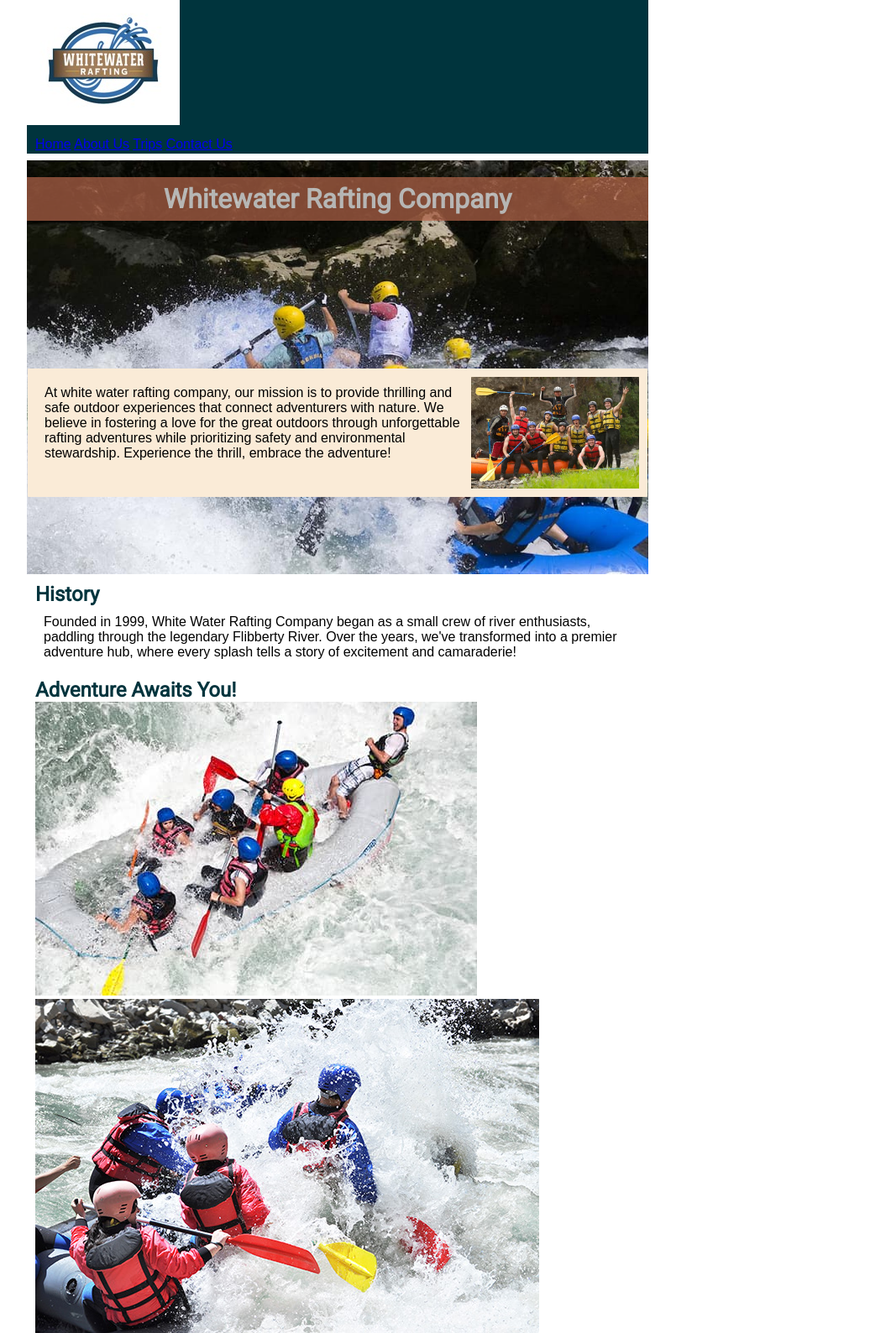
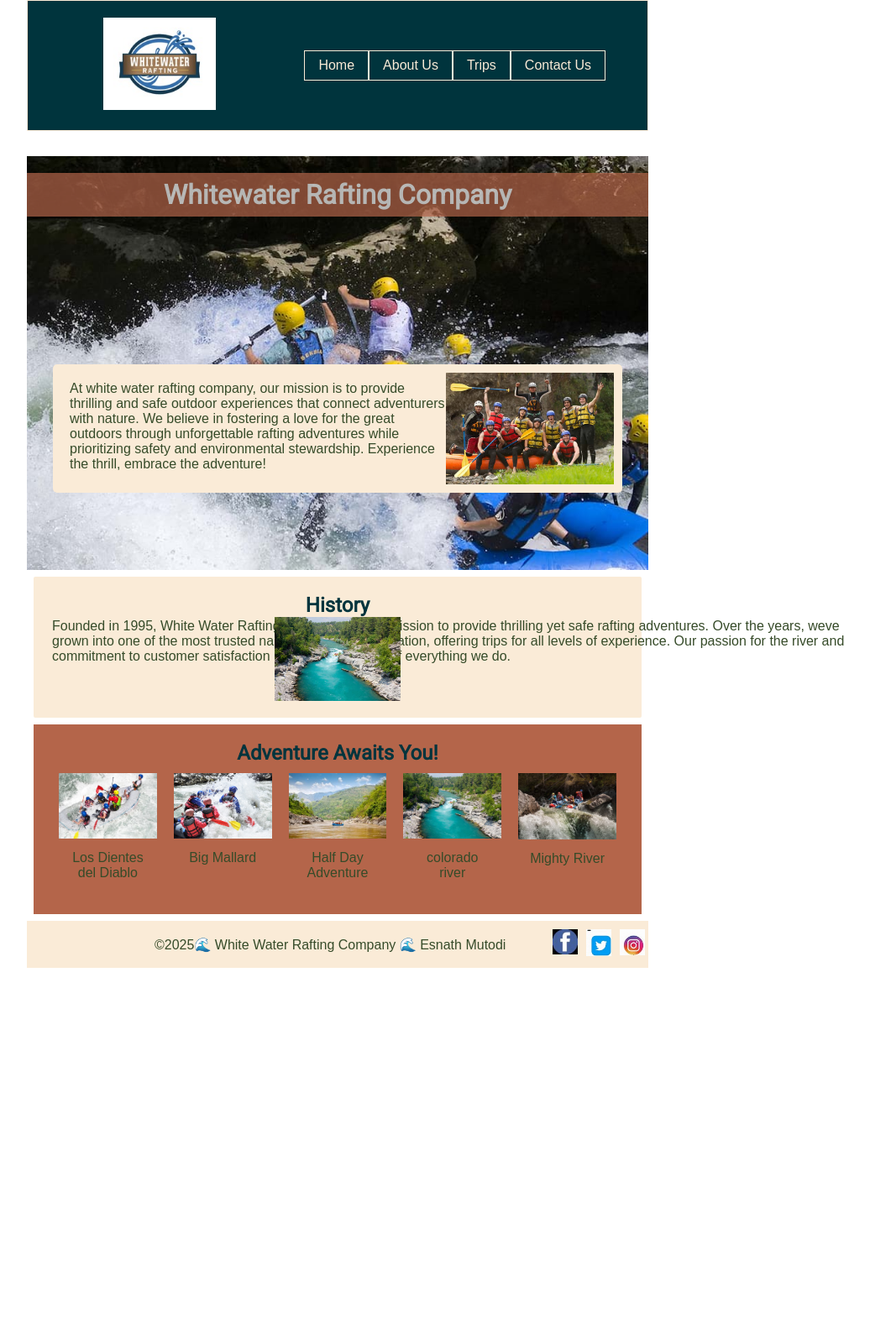
Before and after one commit to Esnath164/wdd130, a plain HTML site: page wwr/about.html in a window 1280 px wide. Shown: the top 1588 px of the page at 84% size, without its empty margins (238-1274 px from the left). After the commit the page ends 1153 px from the top, so only its background shows below. Drawn offline with Linux system fonts and the light colour scheme.

Commit message:
commited

```diff
--- a/wwr/about.html
+++ b/wwr/about.html
@@ -13,16 +13,18 @@
 
 </head>
 <body>
-    <header>
+   <header class="site-header">
+  <div class="logo">
     <img src="images/whitewater.jpg" alt="Rafting company logo">
-      <nav>
+  </div>
+  <nav class="main-nav">
     <a href="index.html">Home</a>
     <a href="about.html">About Us</a>
     <a href="trips.html">Trips</a>
     <a href="contact.html">Contact Us</a>
-
   </nav>
 </header>
+
 
 <main>
   <div class="hero">
@@ -33,23 +35,50 @@
       <p>At white water rafting company, our mission is to provide thrilling and safe outdoor experiences that connect adventurers with nature. We believe in fostering a love for the great outdoors through unforgettable rafting adventures while prioritizing safety and environmental stewardship. Experience the thrill, embrace the adventure! </p>
     </article>
   </div>
-  <section >
+
+<section class="history-section">
   <h2>History</h2>
-    <p>Founded in 1999, White Water Rafting Company began as a small crew of river enthusiasts, paddling through the legendary Flibberty River. Over the years, we've transformed into a premier adventure hub, where every splash tells a story of excitement and camaraderie!</p>
+  <div class="history-grid">
+    <div class="history-text">
+      <p>
+        Founded in 1995, White Water Rafting Co. began with a mission to provide thrilling yet safe rafting adventures.
+        Over the years, weve grown into one of the most trusted names in outdoor recreation, offering trips for all
+        levels of experience. Our passion for the river and commitment to customer satisfaction remain at the heart of everything we do.
+      </p>
+
+
+    </div>
+    <div class="history-image">
+      <img src="images/rafting5.jpg" alt="Historic rafting moment">
+    </div>
+  </div>
  </section>
-  <section>
+<section class="adventure-section">
     <h2>Adventure Awaits You!</h2>
+    <div class="adventure-grid">
+        <figure>
+            <img src="images/rafting8.jpg" alt="Los Dientes del Diablo">
+            <figcaption>Los Dientes del Diablo</figcaption>
+        </figure>
+        <figure>
+            <img src="images/rafting1.jpg" alt="Big Mallard">
+            <figcaption>Big Mallard</figcaption>
+        </figure>
+        <figure>
+            <img src="images/rafting7.jpg" alt="Half Day Adventure">
+            <figcaption>Half Day Adventure</figcaption>
+        </figure>
+        <figure>
+            <img src="images/rafting5.jpg" alt="Full Day Adventure">
+            <figcaption>colorado river</figcaption>
+        </figure>
+        <figure>
+            <img src="images/rafting9.jpg" alt="Mighty River">
+            <figcaption>Mighty River</figcaption>
+        </figure>
+    </div>
+</section>
 
-    <img src="images/rafting8.jpg" alt="rafting adventure">
-
-    <img src="images/rafting1.jpg" alt="rafting adventure">
-
-    <img src="images/rafting7.jpg" alt="rafting adventure">
-
-    <img src="images/rafting5.jpg" alt="rafting adventure">
-
-    <img src="images/rafting9.jpg" alt="rafting adventure">
-  </section>
 </main>
 <footer>
     <p>©2025🌊 White Water Rafting Company 🌊 Esnath Mutodi</p>
--- a/wwr/styles/rafting.css
+++ b/wwr/styles/rafting.css
@@ -1,10 +1,10 @@
 :root {
-  --primary-color:  #00343D;
-  --secondary-color:#364B29;
-  --accent1-color:  #B4654A;
-  --accent2-color:  antiquewhite;
+  --primary-color: #00343D;
+  --secondary-color: #364B29;
+  --accent1-color: #B4654A;
+  --accent2-color: antiquewhite;
   --heading-font: "Roboto", sans-serif;
-  --body-font: "Montserrat ", sans-serif;
+  --body-font: "Montserrat", sans-serif;
 }
 
 * {
@@ -18,17 +18,15 @@ header {
   color: var(--accent1-color);
 }
 
-
- body{
+body {
   font-family: var(--body-font);
-  color: var(  --secondary-colo);
+  color: var(--secondary-color);
 }
 
 header, main, footer {
   width: 740px;
   margin: 0 auto;
 }
-
 
 h1, h2 {
   font-family: var(--heading-font);
@@ -48,7 +46,6 @@ nav, p, section, article {
   position: relative;
 }
 
-
 .hero img {
   display: block;
   width: 100%;
@@ -67,16 +64,143 @@ h1 {
 }
 
 article {
-  position:absolute;
+  position: absolute;
   top: 50%;
-  background-color:var(--accent2-color);
+  right: 30px;
+  left: 30px;
+  background-color: var(--accent2-color);
   padding: 10px;
-  margin: 1px;
-  border-radius:1px;
-
+  margin: 1px; /* Consider adjusting or removing */
+  border-radius: 5px;
 }
 
 .hero article img {
   float: right;
   width: 200px;
 }
+
+.site-header {
+  display: grid;
+  grid-template-columns: auto 3fr;
+  align-items: center;
+  padding: 20px 40px;
+  background-color: var(--primary-color);
+  border: 1px solid var(--accent2-color);
+  margin-bottom: 30px;
+}
+
+.logo img {
+  max-height: 110px;
+  margin-left: 50px;
+}
+
+.main-nav {
+  display: flex;
+  justify-content: flex-end;
+}
+
+.main-nav a {
+  padding: 8px 16px;
+  border: 1px solid var(--accent2-color);
+  text-decoration: none;
+  background-color: transparent;
+  color: var(--accent2-color);
+  display: inline-block;
+
+}
+
+.history-section {
+    padding: 20px;
+    text-align: center;
+    background-color: var(--accent2-color);
+    border-radius: 2px;
+
+}
+
+.history-grid {
+
+    align-items: center;
+    gap: 20px;
+}
+
+.history-image {
+    display: grid;
+    place-items: center;
+    justify-content: center;
+    position:relative;
+}
+
+
+   .history-image img {
+    width: auto;
+    height: auto;
+    max-width: 150px;
+}
+
+.history-text {
+    text-align: left;
+    position: absolute;
+}
+
+.history-text p {
+    margin: 0;
+    font-family: var(--body-font);
+    color: var(--secondary-color);
+}
+
+.adventure-section {
+    padding: 20px;
+    text-align: center;
+    background-color: var(--accent1-color);
+
+}
+
+.adventure-grid {
+    display: flex;
+    justify-content: space-between;
+    flex-wrap: nowrap;
+    overflow-x: auto;
+}
+
+figure {
+    margin: 10px;
+    width: 150px;
+}
+
+figure img {
+    width: 100%;
+    height: auto;
+}
+
+figcaption {
+    font-family: var(--body-font);
+    color: var(--secondary-color);
+    padding: 10px;
+    text-align: center;
+}
+
+footer {
+    display: flex;
+    justify-content: space-between;
+    align-items: center;
+
+    background-color: var(--accent2-color);
+}
+
+footer p {
+    margin: 0;
+    font-family: var(--body-font);
+    margin-left: 150px;
+
+}
+
+.socialmedia {
+    display: flex;
+    gap: 10px;
+    margin-right: 2px
+}
+
+.socialmedia img {
+    width: 30px;
+    height: auto;
+}
```
Also changed, not shown: index.html (+2 -0 lines). Lines whose indentation alone changed are shown as unchanged.
